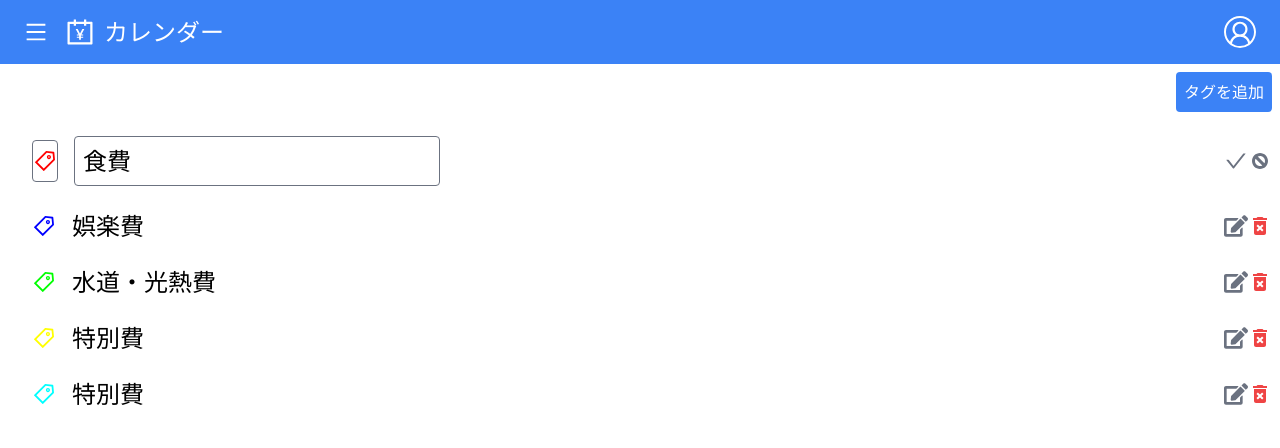
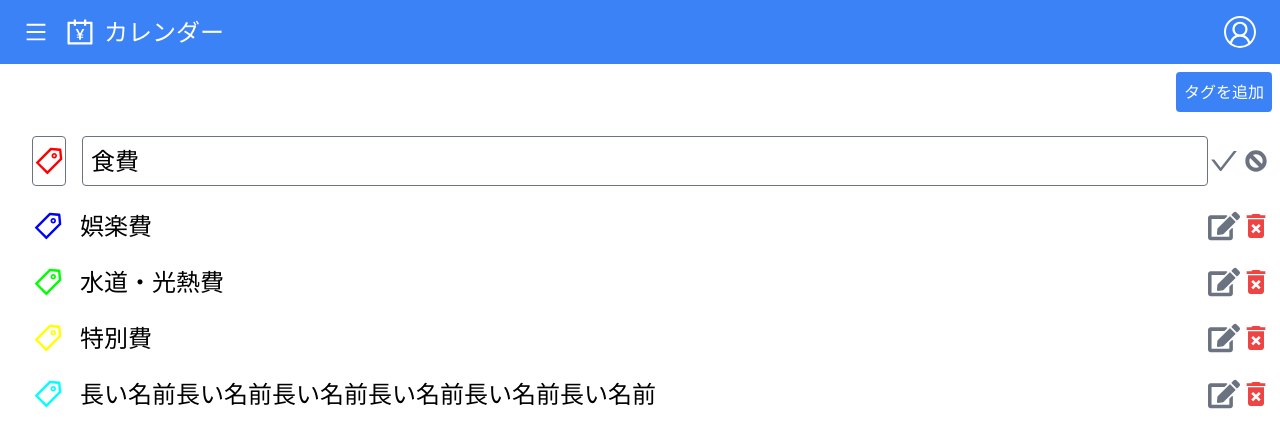
Before and after one commit to masasami/money-management-app, a Next.js app: page /tag-list in a window 1280 px wide. Both pictures are taken after a click on the icon 1236 px from the left and 152 px from the top of the page. Shown: the top 448 px of the page. Built offline with nearby package versions, Linux system fonts and the light colour scheme.

Commit message:
tag-list タグの名前が長い時に「...」表示

```diff
--- a/pages/tag-list.tsx
+++ b/pages/tag-list.tsx
@@ -55,15 +55,17 @@ const TagList: NextPage = () => {
               {!tag.editing && (
                 <>
                   <AiOutlineTag
-                    fontSize={24}
+                    fontSize={32}
                     className="mr-4"
                     color={`#${tag.color_code}`}
                   />
-                  <span>{tag.title}</span>
+                  <span className="flex-1 overflow-ellipsis overflow-hidden whitespace-nowrap">
+                    {tag.title}
+                  </span>
 
                   {/* 編集開始ボタン */}
                   <FaEdit
-                    fontSize={24}
+                    fontSize={32}
                     className="text-gray-500 ml-auto"
                     onClick={() =>
                       setTags((tags) => {
@@ -77,7 +79,7 @@ const TagList: NextPage = () => {
                   />
                   {/* 削除ボタン */}
                   <MdDeleteForever
-                    fontSize={24}
+                    fontSize={32}
                     className="text-red-500"
                     onClick={() => {
                       // TODO 削除処理
@@ -90,7 +92,7 @@ const TagList: NextPage = () => {
               {tag.editing && (
                 <>
                   <label className="border border-gray-500 rounded py-2 mr-4">
-                    <AiOutlineTag fontSize={24} color={`#${tag.color_code}`} />
+                    <AiOutlineTag fontSize={32} color={`#${tag.color_code}`} />
                     <input
                       className="hidden"
                       type="color"
@@ -106,7 +108,7 @@ const TagList: NextPage = () => {
                   </label>
                   <input
                     type="text"
-                    className="border border-gray-500 rounded p-2"
+                    className="w-full flex-1 border border-gray-500 rounded p-2"
                     value={tag.title}
                     onChange={(e) => {
                       setTags((tags) => {
@@ -117,7 +119,7 @@ const TagList: NextPage = () => {
                   />
                   {/* 編集完了ボタン */}
                   <AiOutlineCheck
-                    fontSize={24}
+                    fontSize={32}
                     className="text-gray-500 ml-auto"
                     onClick={() =>
                       // TODO 更新処理
@@ -129,7 +131,7 @@ const TagList: NextPage = () => {
                   />
                   {/* キャンセルボタン */}
                   <TiCancel
-                    fontSize={24}
+                    fontSize={32}
                     className="text-gray-500"
                     onClick={() => {
                       if (!tags[i].id_tag) {
--- a/public/data/tags.json
+++ b/public/data/tags.json
@@ -34,7 +34,7 @@
   {
     "id_tag": 5,
     "id_user": 1,
-    "title": "特別費",
+    "title": "長い名前長い名前長い名前長い名前長い名前長い名前",
     "color_code": "00ffff",
     "dt_create": "2021-10-25 00:00:00",
     "dt_update": "2021-10-25 00:00:00"
```
